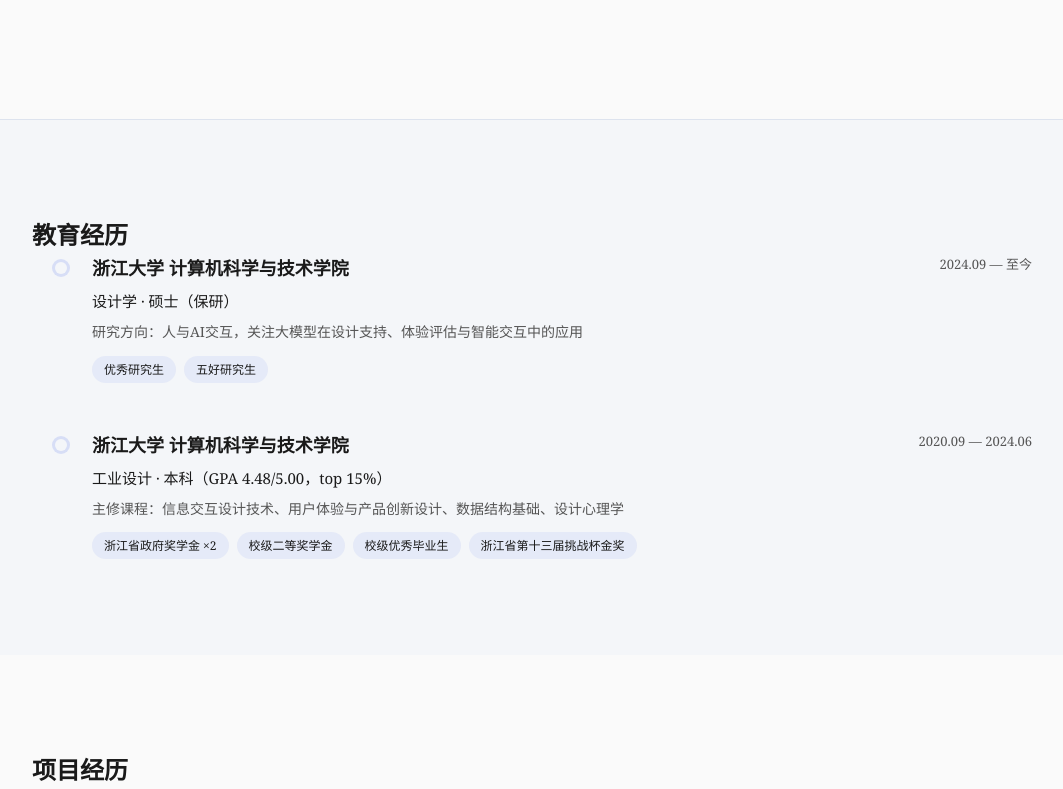
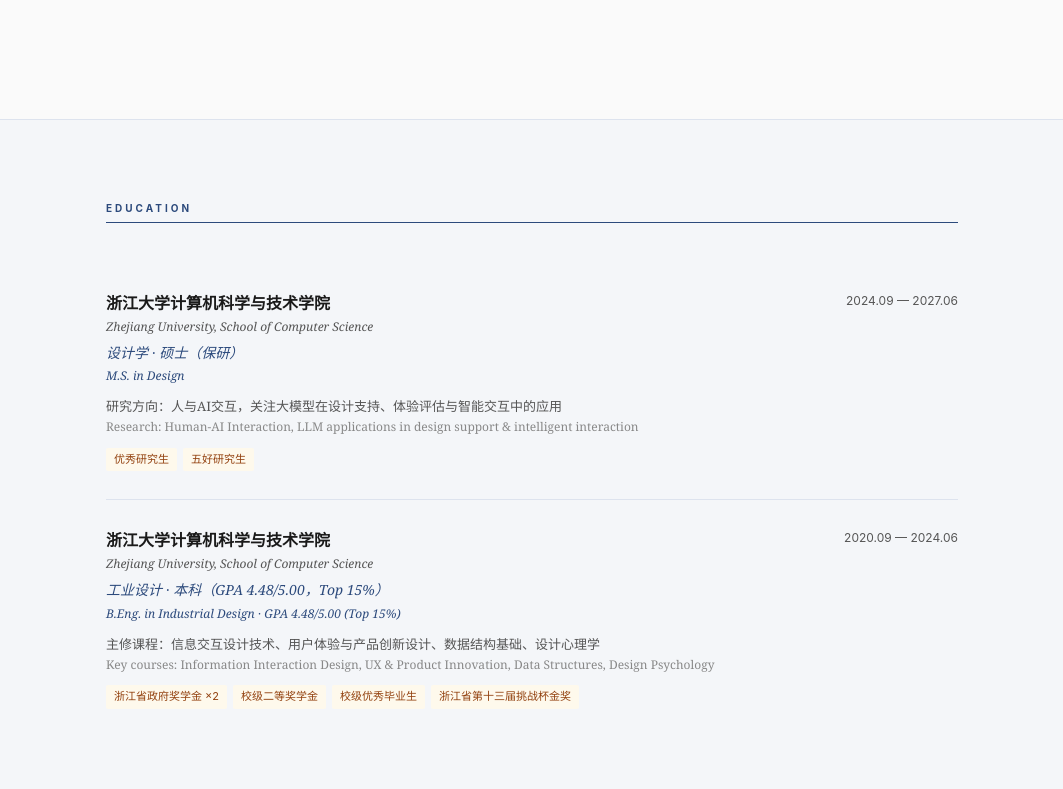
Before and after one commit to yanjieZJU/yanjieZJU.github.io, a React (Vite) app: page / in a window 1280 px wide. Shown: the part 680-1469 px from the top of the page, without its empty margins (108-1171 px from the left). Built offline with nearby package versions, Linux system fonts and the light colour scheme.

Commit message:
feat: bilingual Education section from content/education.js

```diff
--- a/src/components/Education.css
+++ b/src/components/Education.css
@@ -1,41 +1,16 @@
-.education-timeline {
+.edu-list {
   display: flex;
   flex-direction: column;
   gap: 0;
-  position: relative;
-  padding-left: 28px;
-}
-
-.education-timeline::before {
-  content: '';
-  position: absolute;
-  left: 0;
-  top: 8px;
-  bottom: 8px;
-  width: 2px;
-  background: var(--gradient);
-  border-radius: 2px;
 }
 
 .edu-item {
-  position: relative;
-  padding: 0 0 48px 32px;
-}
-
-.edu-item::before {
-  content: '';
-  position: absolute;
-  left: -5px;
-  top: 8px;
-  width: 12px;
-  height: 12px;
-  border-radius: 50%;
-  background: var(--gradient);
-  box-shadow: 0 0 0 3px rgba(102, 126, 234, 0.2);
+  padding: 28px 0;
+  border-bottom: 1px solid var(--color-border);
 }
 
 .edu-item:last-child {
-  padding-bottom: 0;
+  border-bottom: none;
 }
 
 .edu-header {
@@ -47,41 +22,68 @@
   flex-wrap: wrap;
 }
 
-.edu-school {
-  font-size: 18px;
-  font-weight: 700;
+.edu-school-zh {
+  font-family: var(--font-serif);
+  font-size: 16px;
+  font-weight: bold;
   color: var(--color-text);
 }
 
+.edu-school-en {
+  font-family: var(--font-serif);
+  font-style: italic;
+  font-size: 12px;
+  color: var(--color-text-secondary);
+}
+
 .edu-period {
+  font-family: var(--font-sans);
+  font-size: 12px;
+  color: var(--color-text-secondary);
+  white-space: nowrap;
+  flex-shrink: 0;
+}
+
+.edu-degree-zh {
+  font-family: var(--font-serif);
+  font-style: italic;
+  font-size: 14px;
+  color: var(--color-accent);
+  margin: 6px 0 2px;
+}
+
+.edu-degree-en {
+  font-family: var(--font-serif);
+  font-style: italic;
+  font-size: 12px;
+  color: var(--color-accent);
+  margin-bottom: 10px;
+}
+
+.edu-desc-zh {
   font-size: 13px;
   color: var(--color-text-secondary);
-  white-space: nowrap;
+  line-height: 1.7;
 }
 
-.edu-degree {
-  font-size: 15px;
-  color: var(--color-accent-start);
-  font-weight: 500;
-  margin-bottom: 8px;
-}
-
-.edu-desc {
-  font-size: 14px;
-  color: var(--color-text-secondary);
-  margin-bottom: 12px;
+.edu-desc-en {
+  font-size: 12px;
+  color: #888;
+  line-height: 1.7;
+  margin-bottom: 10px;
 }
 
 .edu-tags {
   display: flex;
   flex-wrap: wrap;
-  gap: 8px;
+  gap: 6px;
 }
 
 .edu-tag {
-  font-size: 12px;
-  padding: 4px 12px;
-  border-radius: 980px;
-  background: rgba(102, 126, 234, 0.1);
-  color: var(--color-accent-start);
+  font-family: var(--font-sans);
+  font-size: 11px;
+  padding: 3px 8px;
+  background: var(--color-award-bg);
+  color: var(--color-award-text);
+  border-radius: 2px;
 }
--- a/src/components/Education.jsx
+++ b/src/components/Education.jsx
@@ -1,35 +1,17 @@
-// src/components/Education.jsx
 import useScrollAnimation from '../hooks/useScrollAnimation'
-import '../App.css'
+import entries from '../../content/education.js'
 import './Education.css'
-
-const entries = [
-  {
-    school: '浙江大学 计算机科学与技术学院',
-    degree: '设计学 · 硕士（保研）',
-    period: '2024.09 — 至今',
-    desc: '研究方向：人与AI交互，关注大模型在设计支持、体验评估与智能交互中的应用',
-    tags: ['优秀研究生', '五好研究生'],
-  },
-  {
-    school: '浙江大学 计算机科学与技术学院',
-    degree: '工业设计 · 本科（GPA 4.48/5.00，top 15%）',
-    period: '2020.09 — 2024.06',
-    desc: '主修课程：信息交互设计技术、用户体验与产品创新设计、数据结构基础、设计心理学',
-    tags: ['浙江省政府奖学金 ×2', '校级二等奖学金', '校级优秀毕业生', '浙江省第十三届挑战杯金奖'],
-  },
-]
 
 export default function Education() {
   const ref = useScrollAnimation()
 
   return (
-    <section id="education" style={{ padding: '96px 24px' }}>
-      <div style={{ maxWidth: 1000, margin: '0 auto' }}>
-        <h2 className="section-title fade-up" ref={ref}>教育经历</h2>
-        <div className="education-timeline">
+    <section id="education" className="section-alt">
+      <div className="section">
+        <h2 className="section-heading fade-up" ref={ref}>Education</h2>
+        <div className="edu-list">
           {entries.map((entry, i) => (
-            <EduItem key={i} entry={entry} delay={i * 120} />
+            <EduItem key={i} entry={entry} delay={i * 100} />
           ))}
         </div>
       </div>
@@ -41,20 +23,21 @@
   const ref = useScrollAnimation()
 
   return (
-    <div
-      className="edu-item fade-up"
-      ref={ref}
-      style={{ transitionDelay: `${delay}ms` }}
-    >
+    <div className="edu-item fade-up" ref={ref} style={{ transitionDelay: `${delay}ms` }}>
       <div className="edu-header">
-        <span className="edu-school">{entry.school}</span>
+        <div>
+          <div className="edu-school-zh">{entry.schoolZh}</div>
+          <div className="edu-school-en">{entry.schoolEn}</div>
+        </div>
         <span className="edu-period">{entry.period}</span>
       </div>
-      <div className="edu-degree">{entry.degree}</div>
-      <div className="edu-desc">{entry.desc}</div>
+      <div className="edu-degree-zh">{entry.degreeZh}</div>
+      <div className="edu-degree-en">{entry.degreeEn}</div>
+      <div className="edu-desc-zh">{entry.descZh}</div>
+      <div className="edu-desc-en">{entry.descEn}</div>
       <div className="edu-tags">
-        {entry.tags.map((tag) => (
-          <span key={tag} className="edu-tag">{tag}</span>
+        {entry.awards.map((award) => (
+          <span key={award} className="edu-tag">{award}</span>
         ))}
       </div>
     </div>
```
